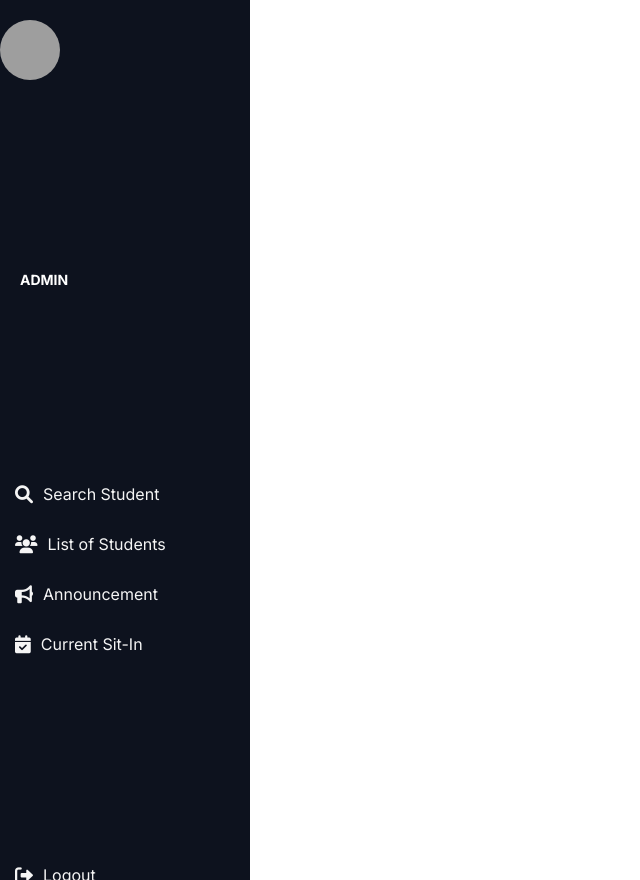
After one commit to z4mier/sit-in-monitoring, a PHP site: page /includes/admin-sidebar.php in a window 1280 px wide. The commit adds this page. Shown: the whole page, without its empty margins (0-640 px from the left). Run offline with PHP 8.4, Linux system fonts and the light colour scheme; grey boxes are pictures that could not be loaded.

Commit message:
Added admin functionality

```diff
--- /dev/null
+++ b/hash/password.php
@@ -0,0 +1,3 @@
+<?php
+echo password_hash("123", PASSWORD_DEFAULT);
+?>
--- /dev/null
+++ b/includes/admin-sidebar.php
@@ -0,0 +1,133 @@
+<!DOCTYPE html>
+<html lang="en">
+<head>
+    <meta charset="UTF-8">
+    <meta name="viewport" content="width=device-width, initial-scale=1.0">
+    <title>Admin Sidebar</title>
+    <link rel="stylesheet" href="https://cdnjs.cloudflare.com/ajax/libs/font-awesome/6.0.0-beta3/css/all.min.css">
+    <style>
+        @import url('https://fonts.googleapis.com/css2?family=Inter:wght@100..900&display=swap');
+
+        body {
+            margin: 0;
+            font-family: 'Inter', sans-serif;
+        }
+
+        .sidebar {
+            width: 80px;
+            height: 100vh;
+            background-color: #0d121e;
+            color: white;
+            display: flex;
+            flex-direction: column;
+            justify-content: space-between;
+            transition: width 0.3s;
+            position: fixed;
+            top: 0;
+            left: 0;
+            overflow: hidden;
+            align-items: center; /* Centers items when collapsed */
+            padding-top: 20px;
+        }
+
+        .sidebar:hover {
+            width: 250px;
+            align-items: flex-start; /* Aligns items normally when expanded */
+        }
+
+        .sidebar-logo {
+            width: 60px;
+            height: 60px;
+            border-radius: 50%;
+            margin-bottom: 10px;
+        }
+
+        .admin-label {
+            font-size: 14px;
+            font-weight: bold;
+            text-align: center;
+            opacity: 0;
+            transition: opacity 0.3s;
+            margin-left: 20px;
+        }
+
+        .sidebar:hover .admin-label {
+            opacity: 1;
+        }
+
+        .sidebar-links,
+        .sidebar-logout {
+            width: 100%;
+        }
+
+        .sidebar-links a,
+        .sidebar-logout a {
+            text-decoration: none;
+            color: whitesmoke;
+            padding: 15px;
+            display: flex;
+            flex-direction: column; /* Stacks icons and text vertically */
+            align-items: center; /* Centers content */
+            transition: background-color 0.3s;
+            white-space: nowrap;
+        }
+
+        .sidebar:hover .sidebar-links a,
+        .sidebar:hover .sidebar-logout a {
+            flex-direction: row; /* Aligns items horizontally on hover */
+            align-items: center;
+        }
+
+        .sidebar-links a i,
+        .sidebar-logout a i {
+            font-size: 18px;
+            text-align: center;
+        }
+
+        .sidebar-links a span,
+        .sidebar-logout a span {
+            opacity: 0;
+            transition: opacity 0.3s;
+            margin-left: 10px;
+        }
+
+        .sidebar:hover .sidebar-links a span,
+        .sidebar:hover .sidebar-logout a span {
+            opacity: 1;
+        }
+
+        .sidebar-links a:hover,
+        .sidebar-logout a:hover {
+            background-color: #181a25;
+        }
+    </style>
+</head>
+<body>
+    <div class="sidebar">
+        <!-- Admin Profile Image -->
+        <img src="../assets/admin-icon.png" alt="Admin Icon" class="sidebar-logo">
+        <div class="admin-label">ADMIN</div> <!-- Hidden until hover -->
+
+        <!-- Sidebar Links -->
+        <div class="sidebar-links">
+            <a href="#"><i class="fas fa-search"></i><span>Search Student</span></a>
+            <a href="students.php"><i class="fas fa-users"></i><span>List of Students</span></a>
+            <a href="announcement.php"><i class="fas fa-bullhorn"></i><span>Announcement</span></a>
+            <a href="current-sit-in.php"><i class="fas fa-calendar-check"></i><span>Current Sit-In</span></a>
+        </div>
+
+        <!-- Logout Button -->
+        <div class="sidebar-logout">
+            <a href="#" onclick="confirmLogout()"><i class="fas fa-sign-out-alt"></i><span>Logout</span></a>
+        </div>
+    </div>
+
+    <script>
+        function confirmLogout() {
+            if (confirm("Are you sure you want to logout?")) {
+                window.location.href = "includes/logout.php";
+            }
+        }
+    </script>
+</body>
+</html>
--- a/includes/logout.php
+++ b/includes/logout.php
@@ -2,5 +2,6 @@
 session_start();
 session_unset();
 session_destroy();
-header("Location: ../index.php");
+header("Location: ../index.php"); // Go up one directory level and redirect
 exit();
+?>
--- a/includes/password.php
+++ /dev/null
@@ -1,4 +0,0 @@
-<?php
-$hashedPassword = password_hash("123", PASSWORD_DEFAULT);
-echo $hashedPassword;
-?>
```
Also changed, not shown: admin/admin-home.php (added, +121 -0 lines), index.php (+16 -5 lines), hash/.htaccess (added).
